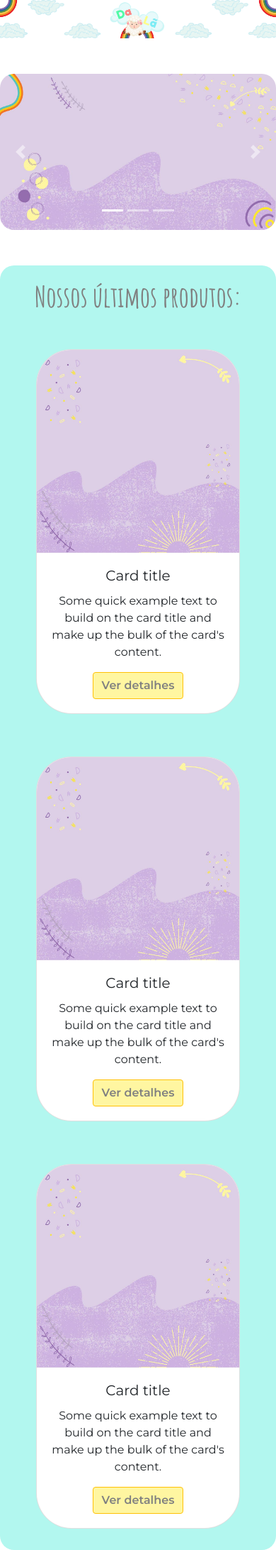
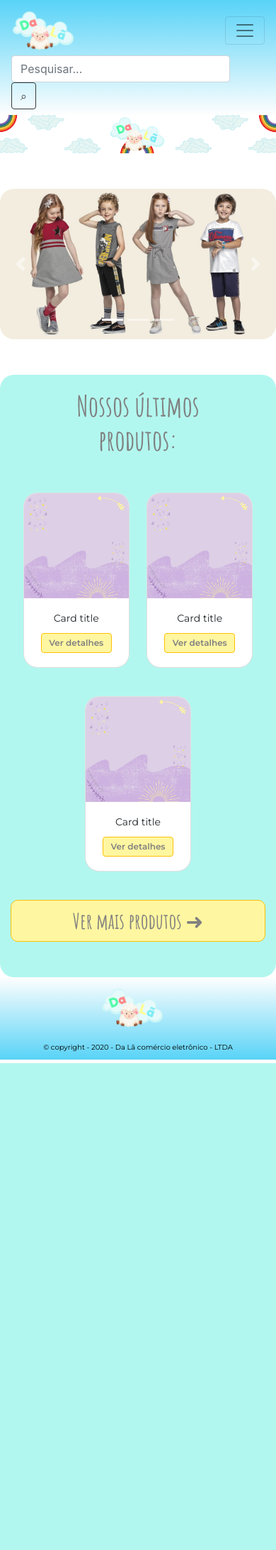
Before and after one commit to DarlanHenrique/-Equipe-2-Trainee-2020.1, a PHP site: page / in a window 390 px wide. Shown: the whole page at 71% size. After the commit the page ends 1498 px from the top, so only its background shows below. Run offline with PHP 8.4, Linux system fonts and the light colour scheme.

Commit message:
Adicionei navbar e footer, melhorei a responsividade e mudei as imagens do carousel

```diff
--- /dev/null
+++ b/css/reset.css
@@ -0,0 +1,48 @@
+/* http://meyerweb.com/eric/tools/css/reset/
+   v2.0 | 20110126
+   License: none (public domain)
+*/
+
+html, body, div, span, applet, object, iframe,
+h1, h2, h3, h4, h5, h6, p, blockquote, pre,
+a, abbr, acronym, address, big, cite, code,
+del, dfn, em, img, ins, kbd, q, s, samp,
+small, strike, strong, sub, sup, tt, var,
+b, u, i, center,
+dl, dt, dd, ol, ul, li,
+fieldset, form, label, legend,
+table, caption, tbody, tfoot, thead, tr, th, td,
+article, aside, canvas, details, embed,
+figure, figcaption, footer, header, hgroup,
+menu, nav, output, ruby, section, summary,
+time, mark, audio, video {
+	margin: 0;
+	padding: 0;
+	border: 0;
+	font-size: 100%;
+	font: inherit;
+	vertical-align: baseline;
+}
+/* HTML5 display-role reset for older browsers */
+article, aside, details, figcaption, figure,
+footer, header, hgroup, menu, nav, section {
+	display: block;
+}
+body {
+	line-height: 1;
+}
+ol, ul {
+	list-style: none;
+}
+blockquote, q {
+	quotes: none;
+}
+blockquote:before, blockquote:after,
+q:before, q:after {
+	content: '';
+	content: none;
+}
+table {
+	border-collapse: collapse;
+	border-spacing: 0;
+}
--- /dev/null
+++ b/css/style.css
@@ -0,0 +1,29 @@
+ /* NAVBAR */
+ header{
+    background: linear-gradient(#58D3F7, #FEFEFE)!important;
+    font-family:'Amatic SC', cursive;
+    font-size: 50px;
+ }
+
+.container {
+    width: 100%;
+}
+
+/* FIM DO CSS NAVBAR */
+
+.banner {
+    width: 100%;
+}
+
+/* FOOTER */
+footer {
+    background: linear-gradient( #FEFEFE,#58D3F7 )!important;
+}
+.copyright {
+    font-family: 'Montserrat', sans-serif;
+	color: #000000;
+	font-size: 10px;
+    margin: 5px 0 5px 0;
+    text-align: center;
+    padding-bottom: 10px;
+}
--- a/css/styles.css
+++ b/css/styles.css
@@ -1,7 +1,8 @@
 body{
-	text-align: center;
+
 	background-color: white;
 }
+/* HOME */
 .banner img{
 	width: 100%;
 }
@@ -12,43 +13,118 @@ body{
 	overflow: hidden;
 	border-radius: 50px;
 }
+
 .ultimos-produtos{
-	display: inline-block;
 	margin-top: 50px;
 	background-color: #B2F7EF;
 	border-radius: 20px;
+}
+.ultimos-produtos ul{
+	margin: 0;
+	padding: 0;
+	list-style: none;
+}
+.ultimos-produtos li{
+	width: 250px;
+	margin: 12px;
+	padding-bottom: 20px;
+
 }
 .titulo{
 	font-size: 60px;
 	font-family: 'Amatic SC', cursive;
 	color: grey;
 	margin: 20px;
+	padding: 20px;
 }
 .produto{
 	overflow: hidden;
 	font-family: 'Montserrat', sans-serif;
 	border-radius: 50px !important;
-	background-color: red;
-	margin: 30px;
 }
-.produto img{
-	width: 100%;
-	height: auto;
-}
-.botão{
+.botao{
 	background-color: #FFF6A1 !important;
 	color: grey !important;
 	font-weight: 600 !important;
 }
+.botao:hover{
+	background-color: #e6da6a !important;
+}
+.ver-mais{
+	font-family: 'Amatic SC', cursive;
+	font-size: 30px !important;
+	margin-bottom: 50px;
+	margin-top: 10px;
+	border-radius: 10px !important;
+	background-color: #FFF6A1 !important;
+	color: grey !important;
+	font-weight: 600 !important;
+}
+.ver-mais:hover{
+	background-color: #e6da6a !important;
+}
 
 @media (max-width: 1000px){
+ .titulo{
+	font-size: 40px;
+ }
+}
+@media (max-width: 800px){
+ .carrossel{
+	border-radius: 20px;
+ }
+}
+@media (max-width: 1500px){
+ .ultimos-produtos li{
+	width: 200px;
+	margin: 10px;
 
-.titulo{
-	font-size: 40px;
+ }
 }
+@media (max-width: 800px){
+ .ultimos-produtos li{
+	width: 150px;
+	margin: 10px;
+	display: inline-block !important;
+
+ }
 }
-@media (max-width: 768px){
-.carrossel{
-	border-radius: 20px;
+@media (max-width: 500px){
+ .ultimos-produtos li{
+	width: 150px;
+	margin: 10px;
+	display: inline-block !important;
+
+ }
 }
+@media (max-width: 800px){
+ .produto{
+ 	border-radius: 20px !important;
+ }
 }
+@media (max-width: 800px){
+ .nome-produto{
+ 	font-size: 16px !important;
+ 	margin: 0;
+ }
+}
+@media (max-width: 500px){
+ .nome-produto{
+ 	font-size: 14px !important;
+ 	margin: 0;
+ }
+}
+@media (max-width: 500px){
+ .botao{
+ 	font-size: 10px !important;
+ 	width: 80px !important;
+ 	padding: 4px !important;
+ }
+}
+@media (max-width: 800px){
+ .botao{
+ 	font-size: 12px !important;
+ 	width: 100px !important;
+ 	padding: 4px !important;
+ }
+}
--- a/index.html
+++ b/index.html
@@ -6,6 +6,8 @@
     <meta name="viewport" content="width=device-width, initial-scale=1, shrink-to-fit=no">
 
     <!-- Bootstrap CSS -->
+    <link rel="stylesheet" href="css/style.css">
+    <link rel="stylesheet" href="css/reset.css">
     <link rel="stylesheet" href="css/styles.css">
     <link rel="stylesheet" href="https://stackpath.bootstrapcdn.com/bootstrap/4.1.3/css/bootstrap.min.css" integrity="sha384-MCw98/SFnGE8fJT3GXwEOngsV7Zt27NXFoaoApmYm81iuXoPkFOJwJ8ERdknLPMO" crossorigin="anonymous">
     <link href="https://fonts.googleapis.com/css2?family=Amatic+SC:wght@700&display=swap" rel="stylesheet">
@@ -16,6 +18,42 @@
   </head>
 
   <body>
+
+    <header>
+      <nav class="navbar navbar-expand-lg navbar-light">
+        <div class="container">
+          <a class="navbar-brand" href="#" alt="Logotipo da Da Lã">
+            <img class="logo" src="img/Da_lã_Logo_2.png" width="90" height="60" class="d-inline-block align-top" >
+          </a>
+
+          <button class="navbar-toggler" type="button" data-toggle="collapse" data-target="#navbarSite">
+            <span class="navbar-toggler-icon"></span>
+          </button>
+
+          <div class="collapse navbar-collapse justify-content-center" id="navbarSite">
+            <ul class="navbar-nav">
+              <li class="nav-item active">
+                <a class="nav-link" href="#">Início<span class="sr-only">(Página atual)</span></a>
+              </li>
+                <li class="nav-item">
+                    <a class="nav-link" href="#">Produtos</a>
+                </li>
+                <li class="nav-item">
+                    <a class="nav-link" href="#">Contato</a>
+                </li>
+                <li class="nav-item">
+                  <a class="nav-link" href="#">Quem somos</a>
+                </li>
+            </ul>
+          </div>
+            <form class="form-inline pesquisa">
+              <input class="form-control mr-sm-2" type="search" placeholder="Pesquisar..." aria-label="Pesquisar">
+              <button type="submit" class="btn btn-outline-dark">&#8981</button>
+            </form>
+        </div>
+       </nav>
+    </header>
+
     <div class="banner w-100">
       <img src="img/header.png" class="w-100">
     </div>
@@ -28,14 +66,14 @@
           <li data-target="#carouselExampleIndicators" data-slide-to="2"></li>
         </ol>
         <div class="carousel-inner">
-          <div class="carousel-item active">
-            <img class="d-block w-100" src="img/carousel1.jfif" alt="Primeiro Slide">
+          <div class="carousel-item active item-carrossel">
+            <img class="d-block w-100" src="img/carousel1.jpg" alt="Primeiro Slide">
           </div>
           <div class="carousel-item">
-            <img class="d-block w-100" src="img/carousel1.jfif" alt="Segundo Slide">
+            <img class="d-block w-100" src="img/carousel2.jpg" alt="Segundo Slide">
           </div>
-          <div class="carousel-item">
-            <img class="d-block w-100" src="img/carousel1.jfif" alt="Terceiro Slide">
+          <div class="carousel-item item-carrossel">
+            <img class="d-block w-100" src="img/carousel3.jpg" alt="Terceiro Slide">
           </div>
         </div>
         <a class="carousel-control-prev" href="#carouselExampleIndicators" role="button" data-slide="prev">
@@ -48,49 +86,60 @@
         </a>
       </div>
 
-      <div class="ultimos-produtos">
+      <div class="ultimos-produtos col-xl-7 col-lg-7 col-md-9 col-sm-9">
 
         <h1 class="titulo">Nossos últimos produtos:</h1>
 
-        <div class="container">
-          <div class="row">
-            <div class="col-sm-4">
-              <div class="card produto" style="width: 18rem;">
+        <ul>
+          <li class="d-inline-block">
+            <div class="p-0">
+              <div class="card produto">
                 <img class="card-img-top" src="img/produto-background.jfif" alt="Card image cap">
                 <div class="card-body">
-                  <h5 class="card-title">Card title</h5>
-                  <p class="card-text">Some quick example text to build on the card title and make up the bulk of the card's content.</p>
-                  <a href="#" class="btn btn-outline-warning botão">Ver detalhes</a>
+                  <h5 class="card-title nome-produto">Card title</h5>
+                  <a href="#" class="btn btn-outline-warning botao col-sm-10">Ver detalhes</a>
                 </div>
               </div>
             </div>
-
-            <div class="col-sm-4">
-             <div class="card produto mr-md-100" style="width: 18rem;">
+          </li>
+          <li class="d-xl-inline-block d-lg-inline-block d-md-block d-sm-block">
+            <div>
+              <div class="card produto">
                 <img class="card-img-top" src="img/produto-background.jfif" alt="Card image cap">
                 <div class="card-body">
-                  <h5 class="card-title">Card title</h5>
-                  <p class="card-text">Some quick example text to build on the card title and make up the bulk of the card's content.</p>
-                  <a href="#" class="btn btn-outline-warning botão">Ver detalhes</a>
+                  <h5 class="card-title nome-produto">Card title</h5>
+                  <a href="#" class="btn btn-outline-warning botao col-sm-10">Ver detalhes</a>
                 </div>
               </div>
             </div>
-
-            <div class="col-sm-4">
-             <div class="card produto" style="width: 18rem;">
+          </li>
+          <li class="d-xl-inline-block d-lg-inline-block d-md-block d-sm-block">
+            <div class="w-lg-100">
+              <div class="card produto">
                 <img class="card-img-top" src="img/produto-background.jfif" alt="Card image cap">
                 <div class="card-body">
-                  <h5 class="card-title">Card title</h5>
-                  <p class="card-text">Some quick example text to build on the card title and make up the bulk of the card's content.</p>
-                  <a href="#" class="btn btn-outline-warning botão">Ver detalhes</a>
+                  <h5 class="card-title nome-produto">Card title</h5>
+                  <a href="#" class="btn btn-outline-warning botao col-sm-10">Ver detalhes</a>
                 </div>
               </div>
             </div>
-          </div>
-        </div>
+          </li><br>
+
+          <a href="#" class="btn btn-outline-warning ver-mais col-sm-10">Ver mais produtos &#10140;</a>
       </div>
 
     </div>
+
+    <footer>
+      <nav class="navbar navbar-light justify-content-center">
+        <a class="navbar-brand" href="#">
+          <img src="img/Da_lã_Logo_2.png" width="90" height="60" alt="Logotipo Da Lã">
+        </a>
+
+      </nav>
+      <p class="copyright">&copy; copyright - 2020 - Da Lã comércio eletrônico - LTDA </p>
+
+    </footer>
 
 
     <!-- JavaScript (Opcional) -->
```
Also changed, not shown: img/Da_lã_Logo_2.png (added), img/carousel1.jfif (deleted), img/carousel1.jpg (added), img/carousel2.jpg (added), img/carousel3.jpg (added).
